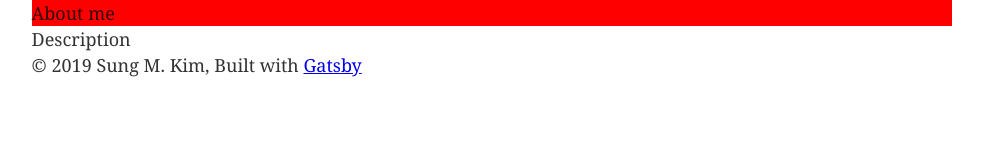
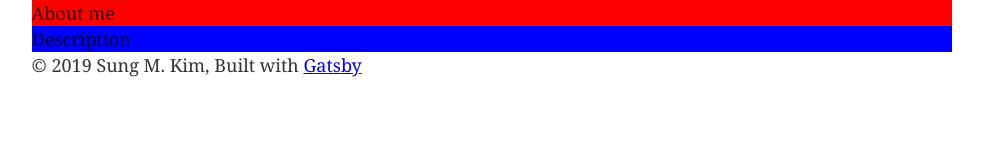
Before and after one commit to dance2die/landing-page-v4, a Gatsby site: page / in a window 1280 px wide. Shown: the whole page, without its empty margins (148-1131 px from the left). Built offline with nearby package versions, Linux system fonts and the light colour scheme; Gatsby itself is replaced by a stand-in of ours.

Commit message:
added description SASS file

```diff
--- a/src/components/Description/Description.js
+++ b/src/components/Description/Description.js
@@ -1,7 +1,9 @@
 import React from 'react'
 
+import './Description.scss'
+
 function Description() {
-  return 'Description'
+  return <div className="description">Description</div>
 }
 
 export default Description
--- a/src/components/Description/Description.scss
+++ b/src/components/Description/Description.scss
@@ -0,0 +1,3 @@
+.description {
+  background-color: blue;
+}
--- a/src/pages/index.js
+++ b/src/pages/index.js
@@ -1,8 +1,7 @@
 import React from 'react'
-import { Link } from 'gatsby'
 
 import Layout from '../components/layout'
-import Image from '../components/image'
+// import Image from '../components/image'
 import SEO from '../components/seo'
 
 import AboutMe from '../components/AboutMe'
```
